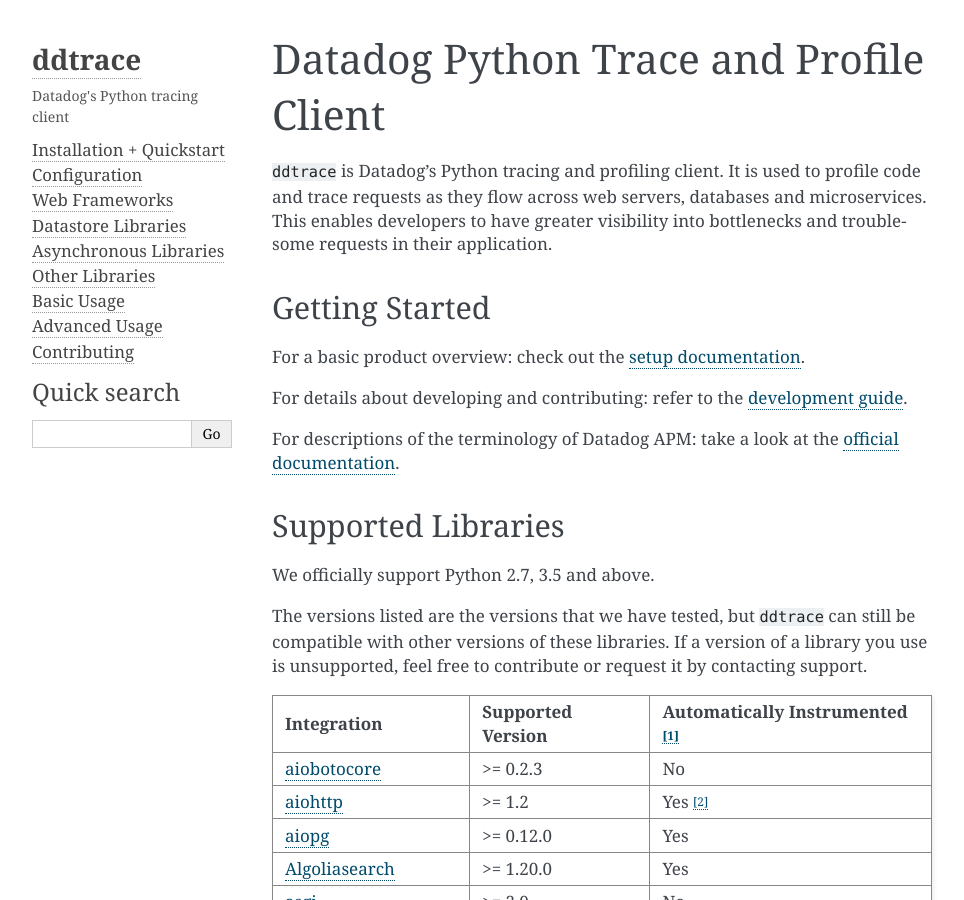
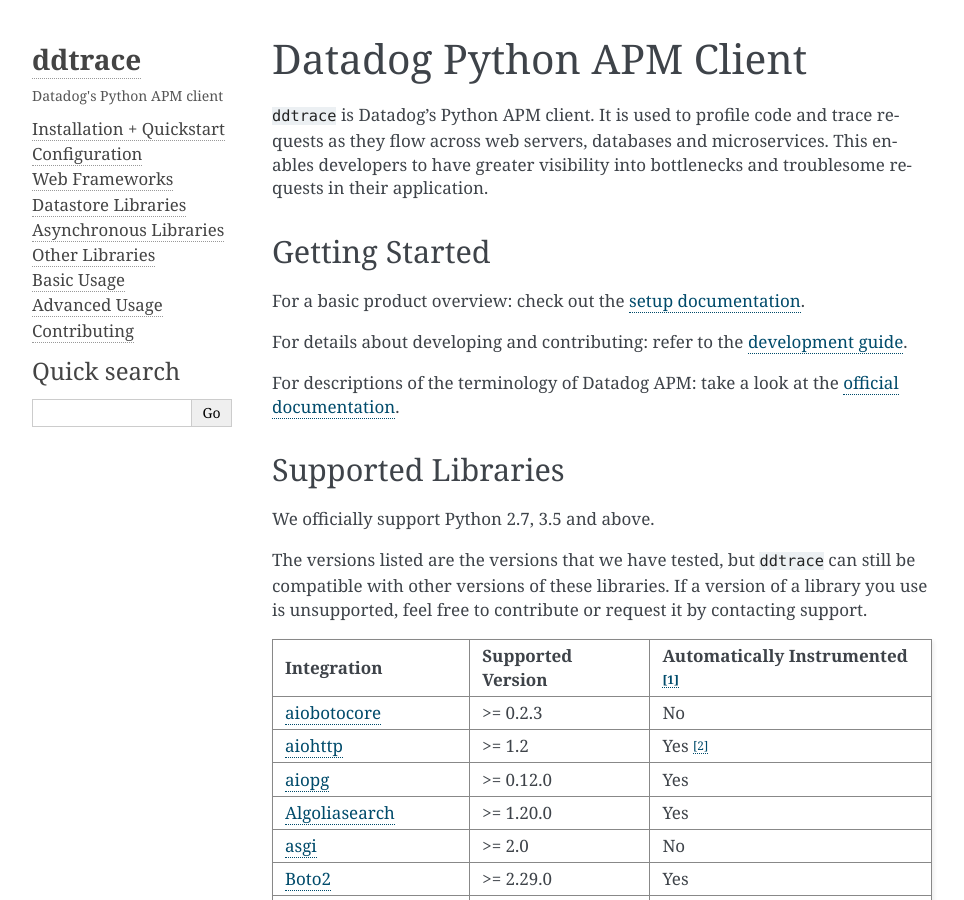
Before and after one commit to laminarasm9/dd-trace-py, a Sphinx documentation site: the page built from docs/index.rst, in a window 1280 px wide and 900 px high. Shown: the whole window, without its empty margins (148-1112 px from the left). Built offline with Sphinx 7.4.7, drawn with Linux system fonts in a browser that asks for light colours.

Commit message:
docs: refer to the library as APM client (#1636)
Co-authored-by: Julien Danjou <julien@danjou.info>

```diff
--- a/docs/conf.py
+++ b/docs/conf.py
@@ -134,7 +134,7 @@ html_theme = "alabaster"
 # documentation.
 #
 html_theme_options = {
-    "description": "Datadog's Python tracing client",
+    "description": "Datadog's Python APM client",
 }
 
 # Add any paths that contain custom themes here, relative to this directory.
--- a/docs/index.rst
+++ b/docs/index.rst
@@ -1,12 +1,12 @@
 .. include:: ./shared.rst
 
-Datadog Python Trace and Profile Client
-=======================================
+Datadog Python APM Client
+=========================
 
-``ddtrace`` is Datadog's Python tracing and profiling client. It is used to
-profile code and trace requests as they flow across web servers, databases and
-microservices. This enables developers to have greater visibility into
-bottlenecks and troublesome requests in their application.
+``ddtrace`` is Datadog's Python APM client. It is used to profile code and
+trace requests as they flow across web servers, databases and microservices.
+This enables developers to have greater visibility into bottlenecks and
+troublesome requests in their application.
 
 Getting Started
 ---------------
```
